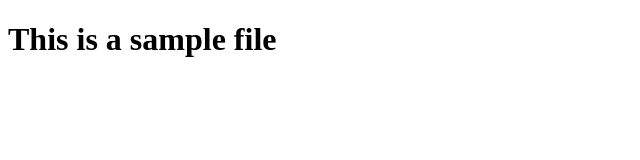
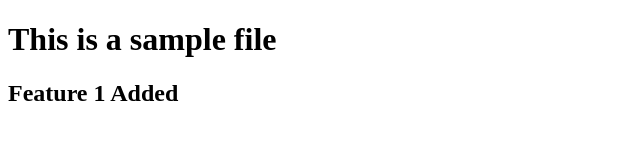
Before and after one commit to alexjesudasan/demo, a plain HTML site: page index.html in a window 1280 px wide. Shown: the whole page, without its empty margins (0-640 px from the left). Drawn offline with Linux system fonts and the light colour scheme.

Commit message:
Feature 1 update
F1 description

```diff
--- a/index.html
+++ b/index.html
@@ -6,5 +6,6 @@
 </head>
 <body>
     <h1>This is a sample file </h1>
+    <h2>Feature 1 Added</h2>
 </body>
 </html>
```
Also changed, not shown: 1 other file.
